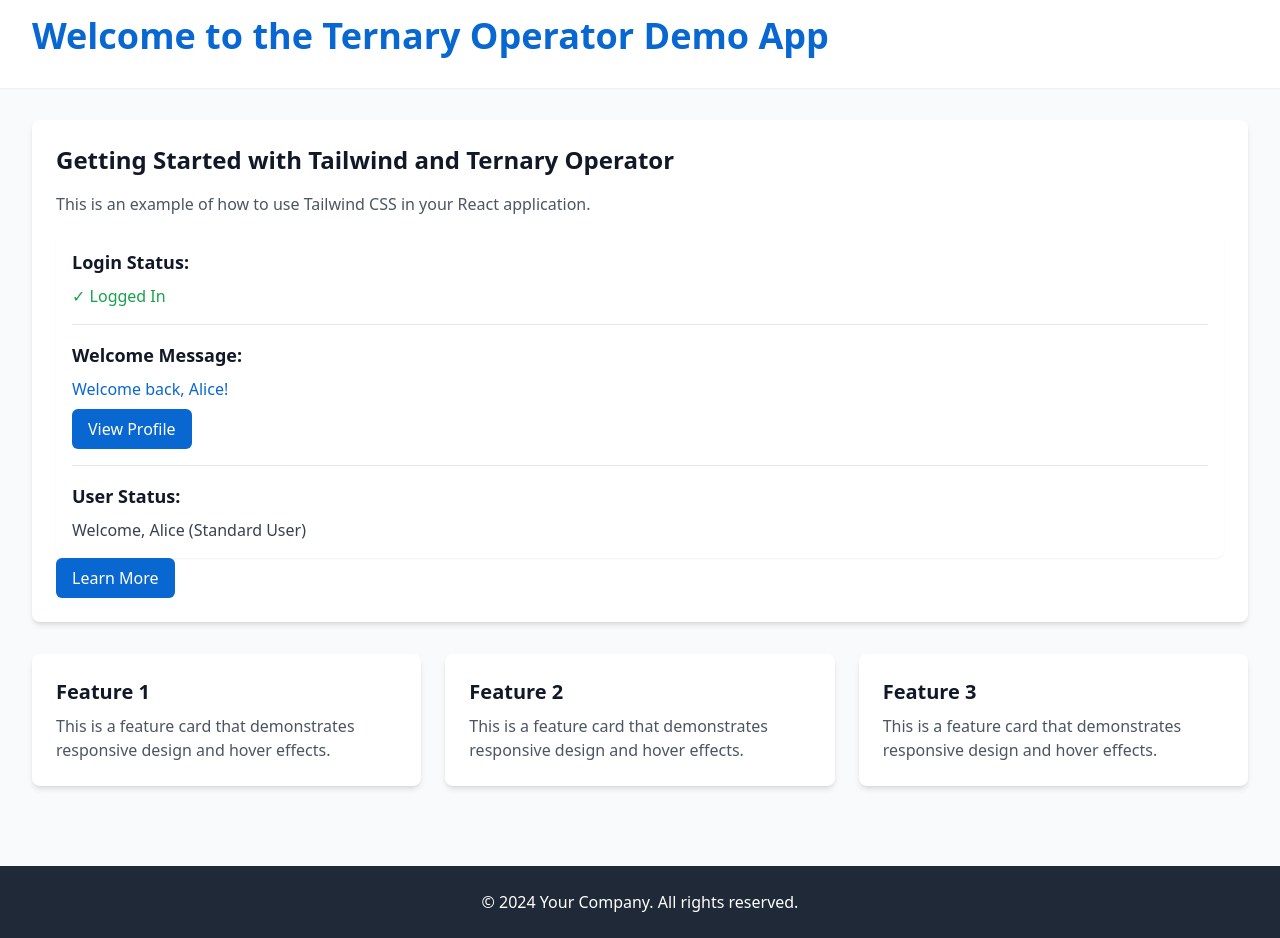
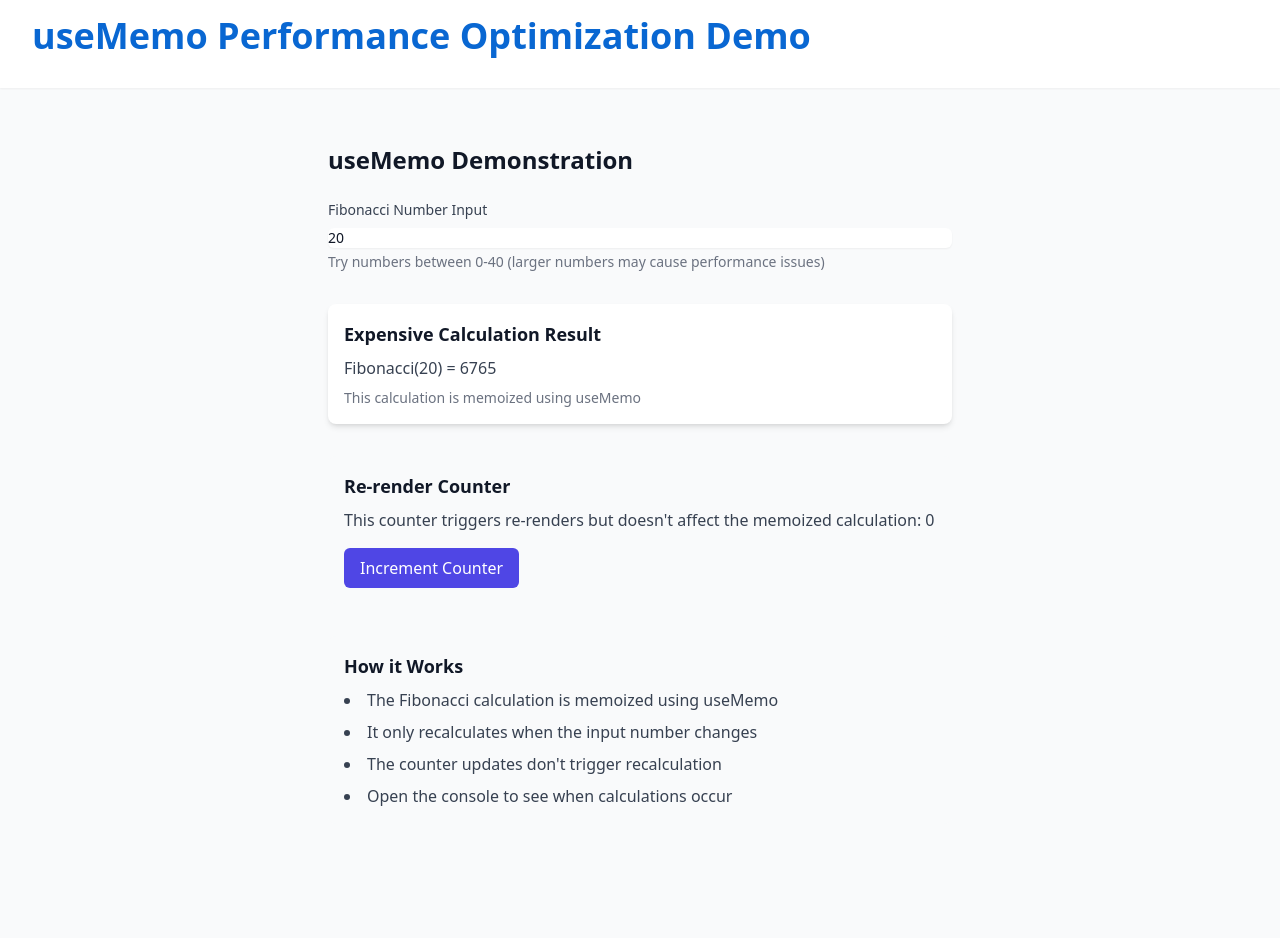
Before and after one commit to Cybertron-Ant/reacttypescriptidx, a React (Vite) app: page / in a window 1280 px wide. After the commit the page ends 880 px from the top, so only its background shows below. Built offline with nearby package versions, Linux system fonts and the light colour scheme.

Commit message:
feat(#35): implement useMemo demonstration
- Create ExpensiveCalculation component with fibonacci example
- Add MemoDemo component with interactive UI
- Update App.tsx to use new components
- Add comprehensive documentation and comments
- Implement clean architecture with proper component separation

```diff
--- a/src/App.tsx
+++ b/src/App.tsx
@@ -1,63 +1,23 @@
 import React from 'react';
 import './styles/main.css';
-import TernaryComponent from './components/TernaryComponent';
+import MemoDemo from './components/Memoization/MemoDemo';
 
 /**
- * Main App component demonstrating Tailwind CSS usage
- * This component showcases various Tailwind utility classes and custom components
+ * Main App component
+ * Demonstrates the usage of useMemo through the MemoDemo component
  */
 function App() {
-
-  // Change these values to test the ternary operator behavior
-  const userLoggedIn = true;
-  const currentUserName = 'Alice';
-
   return (
     <div className="min-h-screen bg-gray-50">
-
-      {/* Header section with custom styling */}
       <header className="bg-white shadow-sm">
         <div className="max-w-7xl mx-auto px-4 py-4 sm:px-6 lg:px-8">
-          <h1 className="text-primary-600">Welcome to the Ternary Operator Demo App</h1>
+          <h1 className="text-primary-600">useMemo Performance Optimization Demo</h1>
         </div>
       </header>
 
-      {/* Main content section */}
       <main className="max-w-7xl mx-auto px-4 py-8 sm:px-6 lg:px-8">
-        {/* Example card using custom component class */}
-        <div className="card">
-          <h2 className="text-2xl font-bold mb-4">Getting Started with Tailwind and Ternary Operator</h2>
-          <p className="text-gray-600 mb-4">
-            This is an example of how to use Tailwind CSS in your React application.
-          </p>
-          {/* Render the TernaryComponent with the specified props */}
-          <TernaryComponent isLoggedIn={userLoggedIn} userName={currentUserName} />
-          {/* Example button using custom component class */}
-          <button className="btn-primary">
-            Learn More
-          </button>
-        </div>
-
-        {/* Grid layout example */}
-        <div className="grid grid-cols-1 md:grid-cols-2 lg:grid-cols-3 gap-6 mt-8">
-          {/* Feature cards */}
-          {[1, 2, 3].map((item) => (
-            <div key={item} className="card hover:shadow-lg transition-shadow duration-300">
-              <h3 className="text-xl font-semibold mb-2">Feature {item}</h3>
-              <p className="text-gray-600">
-                This is a feature card that demonstrates responsive design and hover effects.
-              </p>
-            </div>
-          ))}
-        </div>
+        <MemoDemo />
       </main>
-
-      {/* Footer section */}
-      <footer className="bg-gray-800 text-white mt-12">
-        <div className="max-w-7xl mx-auto px-4 py-6 sm:px-6 lg:px-8">
-          <p className="text-center">&copy; 2024 Your Company. All rights reserved.</p>
-        </div>
-      </footer>
     </div>
   );
 }
--- /dev/null
+++ b/src/components/Memoization/ExpensiveCalculation.tsx
@@ -0,0 +1,49 @@
+import React, { useMemo } from 'react';
+
+interface ExpensiveCalculationProps {
+  number: number;
+}
+
+/**
+ * ExpensiveCalculation Component
+ *
+ * This component demonstrates the use of useMemo for optimizing expensive calculations.
+ * It performs a computationally expensive operation (fibonacci calculation) and memoizes the result
+ * to prevent unnecessary recalculations when the component re-renders.
+ *
+ * @param {number} number - The input number for fibonacci calculation
+ */
+const ExpensiveCalculation: React.FC<ExpensiveCalculationProps> = ({ number }) => {
+  /**
+   * Calculates the fibonacci number recursively
+   * This is intentionally implemented inefficiently to demonstrate memoization benefits
+   *
+   * @param {number} n - The position in fibonacci sequence to calculate
+   * @returns {number} The fibonacci number at position n
+   */
+  const fibonacci = (n: number): number => {
+    if (n <= 1) return n;
+    return fibonacci(n - 1) + fibonacci(n - 2);
+  };
+
+  // Memoize the expensive calculation using useMemo
+  // This will only recalculate when the 'number' prop changes
+  const calculatedNumber = useMemo(() => {
+    console.log('Calculating fibonacci...');
+    return fibonacci(number);
+  }, [number]);
+
+  return (
+    <div className="p-4 bg-white rounded-lg shadow-md">
+      <h3 className="text-lg font-semibold mb-2">Expensive Calculation Result</h3>
+      <p className="text-gray-700">
+        Fibonacci({number}) = {calculatedNumber}
+      </p>
+      <p className="text-sm text-gray-500 mt-2">
+        This calculation is memoized using useMemo
+      </p>
+    </div>
+  );
+};
+
+export default ExpensiveCalculation;
--- /dev/null
+++ b/src/components/Memoization/MemoDemo.tsx
@@ -0,0 +1,69 @@
+import React, { useState } from 'react';
+import ExpensiveCalculation from './ExpensiveCalculation';
+
+/**
+ * MemoDemo Component
+ *
+ * This component demonstrates the practical usage of useMemo by providing
+ * a user interface to trigger re-renders and show the benefits of memoization.
+ * It includes both memoized and non-memoized state updates to showcase the difference.
+ */
+const MemoDemo: React.FC = () => {
+  // State for the fibonacci calculation input
+  const [number, setNumber] = useState<number>(20);
+
+  // State that will trigger re-renders but won't affect the calculation
+  const [count, setCount] = useState<number>(0);
+
+  return (
+    <div className="max-w-2xl mx-auto p-6">
+      <h2 className="text-2xl font-bold mb-6">useMemo Demonstration</h2>
+
+      {/* Fibonacci calculation section */}
+      <div className="mb-8">
+        <label className="block text-sm font-medium text-gray-700 mb-2">
+          Fibonacci Number Input
+        </label>
+        <input
+          type="number"
+          value={number}
+          onChange={(e) => setNumber(Math.min(40, Math.max(0, parseInt(e.target.value) || 0)))}
+          className="mt-1 block w-full rounded-md border-gray-300 shadow-sm focus:border-indigo-500 focus:ring-indigo-500 sm:text-sm"
+        />
+        <p className="text-sm text-gray-500 mt-1">
+          Try numbers between 0-40 (larger numbers may cause performance issues)
+        </p>
+      </div>
+
+      {/* Display the expensive calculation result */}
+      <ExpensiveCalculation number={number} />
+
+      {/* Counter section to demonstrate re-renders */}
+      <div className="mt-8 p-4 bg-gray-50 rounded-lg">
+        <h3 className="text-lg font-semibold mb-2">Re-render Counter</h3>
+        <p className="text-gray-700 mb-4">
+          This counter triggers re-renders but doesn't affect the memoized calculation: {count}
+        </p>
+        <button
+          onClick={() => setCount(c => c + 1)}
+          className="bg-indigo-600 text-white px-4 py-2 rounded-md hover:bg-indigo-700 focus:outline-none focus:ring-2 focus:ring-indigo-500 focus:ring-offset-2"
+        >
+          Increment Counter
+        </button>
+      </div>
+
+      {/* Explanation section */}
+      <div className="mt-8 p-4 bg-gray-50 rounded-lg">
+        <h3 className="text-lg font-semibold mb-2">How it Works</h3>
+        <ul className="list-disc list-inside space-y-2 text-gray-700">
+          <li>The Fibonacci calculation is memoized using useMemo</li>
+          <li>It only recalculates when the input number changes</li>
+          <li>The counter updates don't trigger recalculation</li>
+          <li>Open the console to see when calculations occur</li>
+        </ul>
+      </div>
+    </div>
+  );
+};
+
+export default MemoDemo;
```
